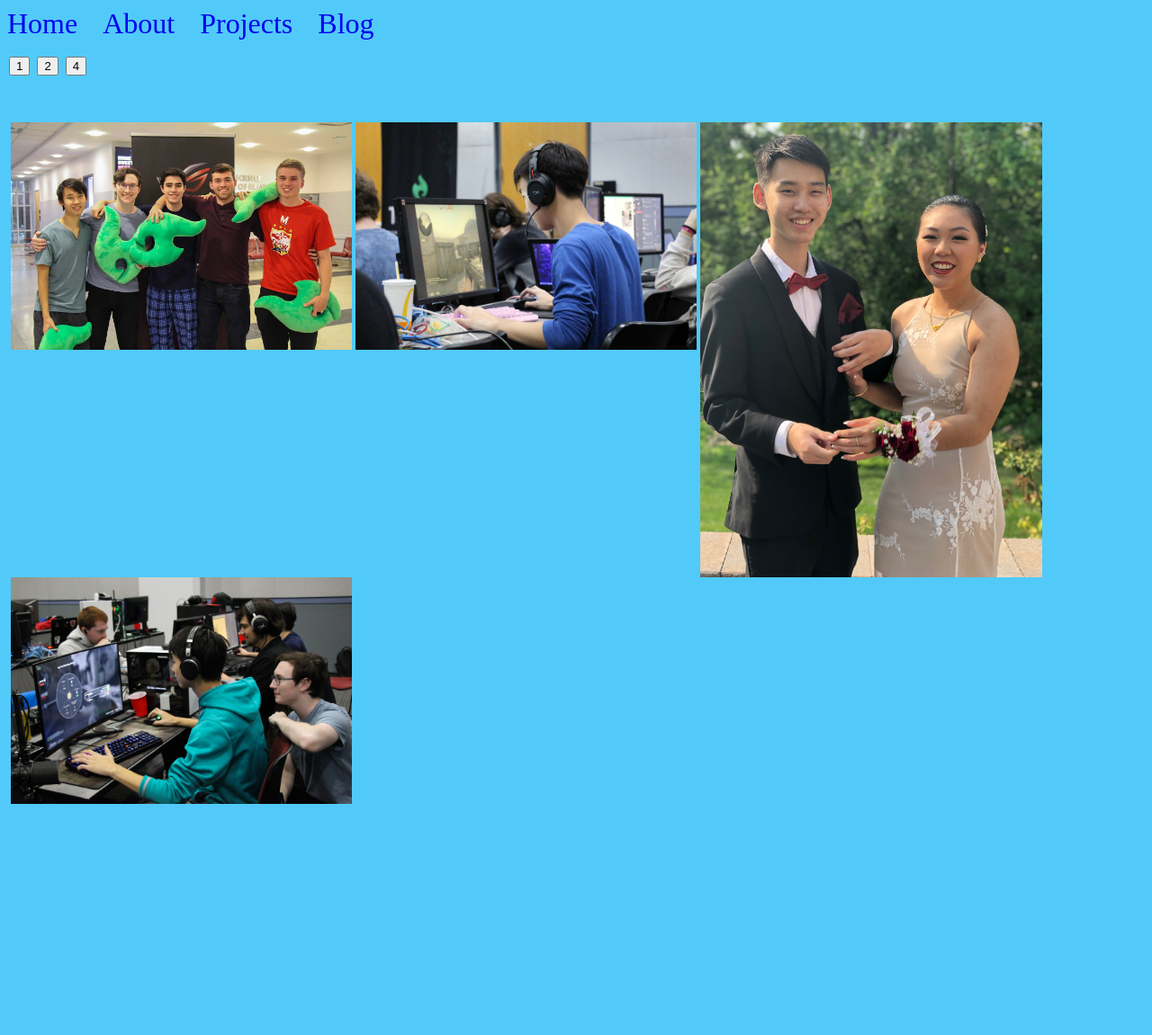
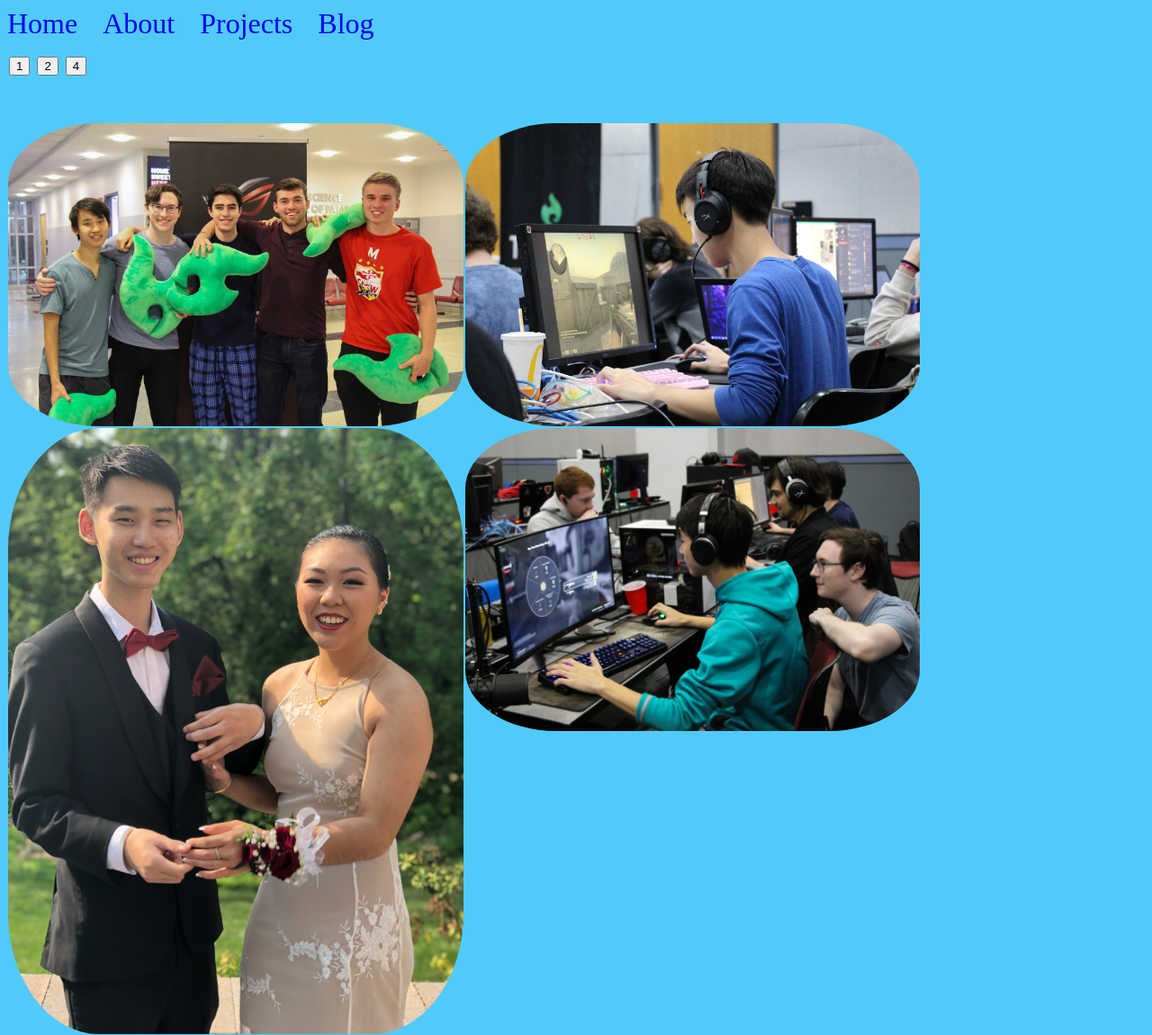
Before and after one commit to Andylovesmangos/andylovesmangos.github.io, a Jekyll site: the page built from gallery.md, in a window 1280 px wide. Shown: the whole page at 90% size. Built offline with Jekyll 4.4.1, drawn with Linux system fonts in a browser that asks for light colours; before the commit the page ends 900 px from its top, so only the background shows below that.

Commit message:
secret gallery 3

```diff
--- a/_sass/main.scss
+++ b/_sass/main.scss
@@ -18,9 +18,9 @@ body{
 
 .col img{
 
-    width:30%;
-    margin-left: 4px;
-
+    width:40%;
+    margin: 1px;
+    border-radius: 20%;
     float:left;
 }
 
```
